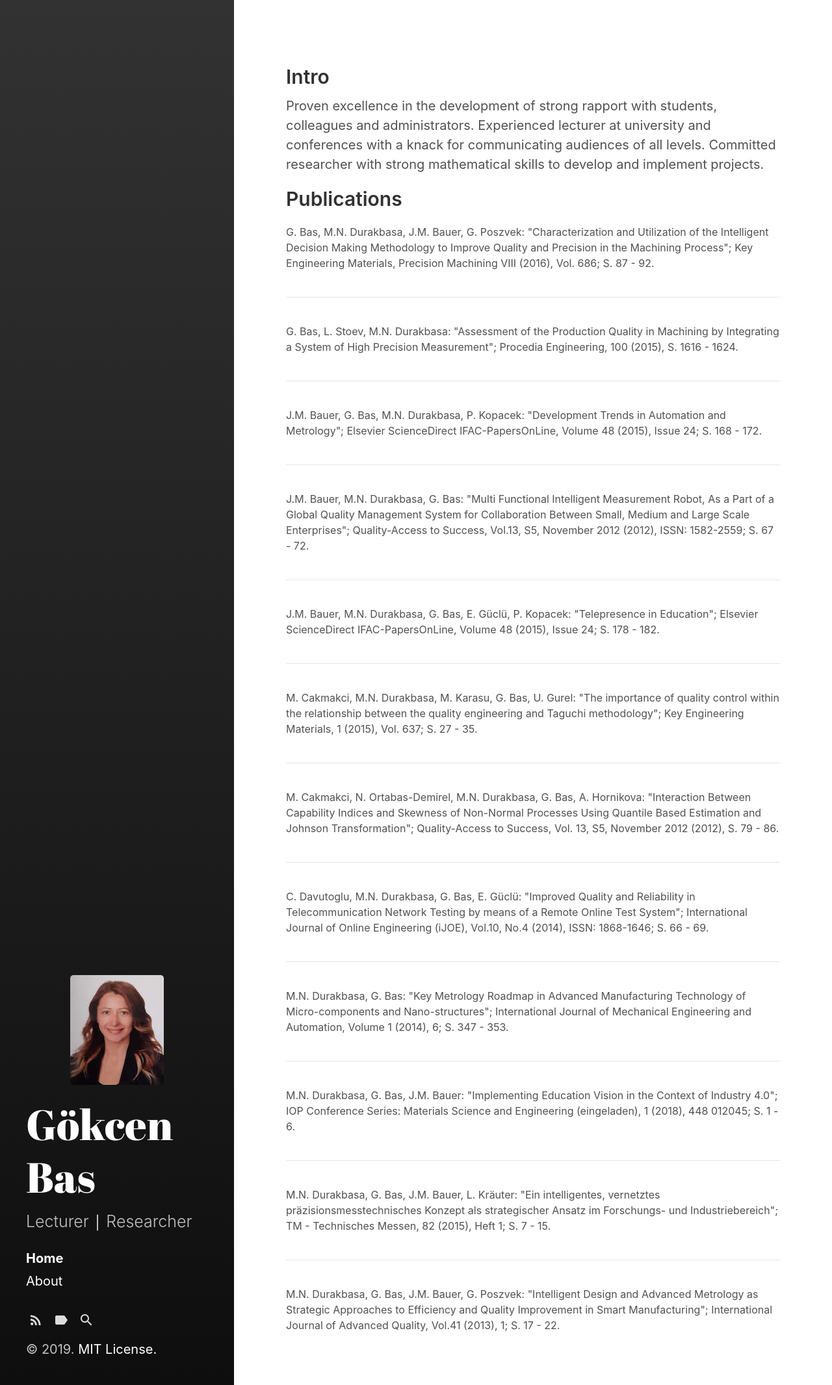
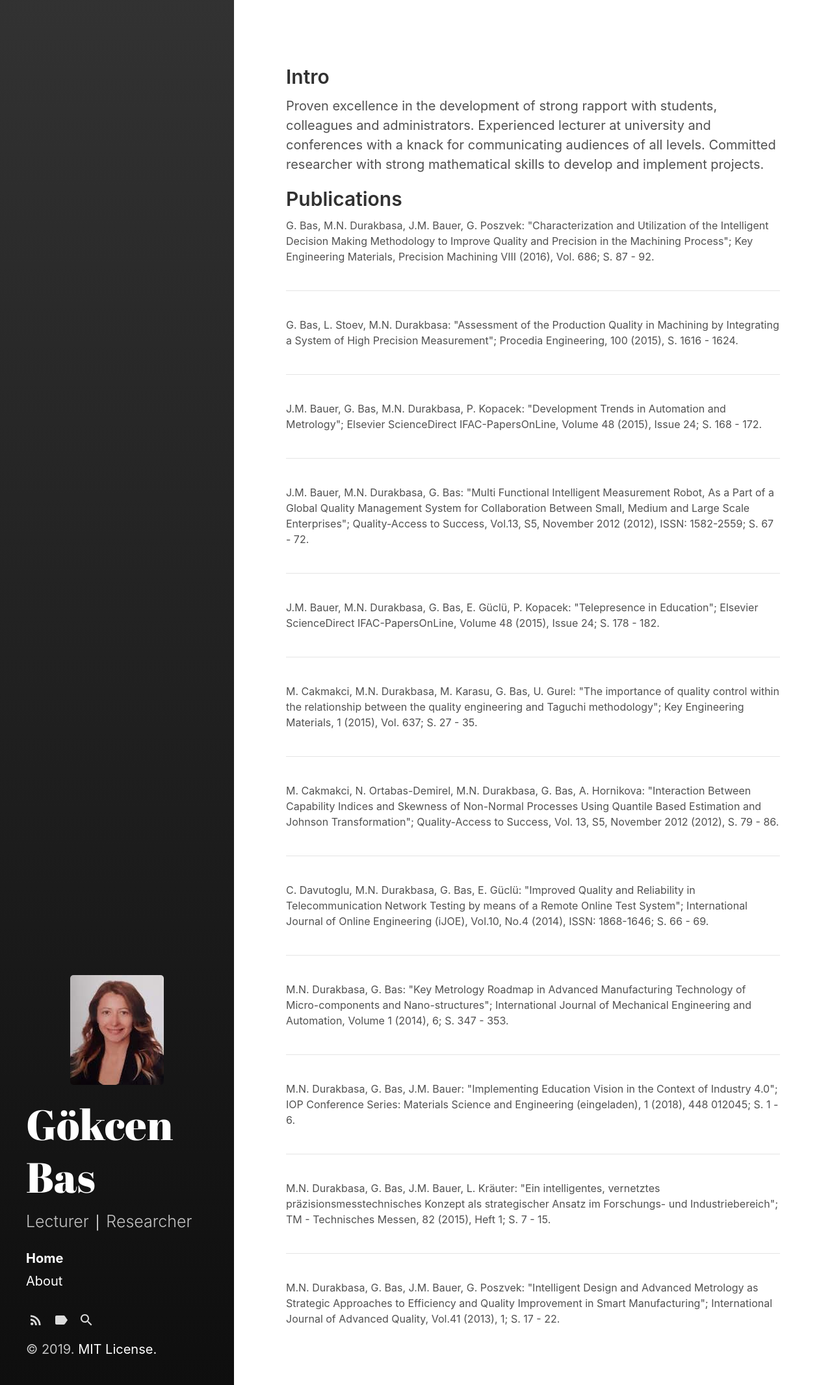
Before and after one commit to Budhaditya1/budhaditya1.github.io, a Jekyll site: the page built from index.html, in a window 1280 px wide. Shown: the whole page at 65% size. Built offline with Jekyll 4.4.1, drawn with Linux system fonts in a browser that asks for light colours; the list of posts is cut into pages by our own code; comment, search, counter and statistics services are not loaded.

Commit message:
Update index.html

```diff
--- a/_layouts/index.html
+++ b/_layouts/index.html
@@ -13,11 +13,9 @@
  <font size="3">
 
  <article class="post-body">
-  <div style="display: inline">
- <p><div style="display: inline" data-badge-type="donut" data-doi="10.1038/nature.2014.14583" data-hide-no-mentions="true" class="altmetric-embed"></div>
- G. Bas, M.N. Durakbasa, J.M. Bauer, G. Poszvek:
+  <div style="display: inline"><div style="display: inline" data-badge-type="donut" data-doi="10.1038/nature.2014.14583" data-hide-no-mentions="true" class="altmetric-embed"></div>G. Bas, M.N. Durakbasa, J.M. Bauer, G. Poszvek:
 "Characterization and Utilization of the Intelligent Decision Making Methodology to Improve Quality and Precision in the Machining Process";
-  Key Engineering Materials, Precision Machining VIII (2016), Vol. 686; S. 87 - 92.</p></div>
+  Key Engineering Materials, Precision Machining VIII (2016), Vol. 686; S. 87 - 92.</div>
 </article>
   <article class="post-body">
 G. Bas, L. Stoev, M.N. Durakbasa:
```
